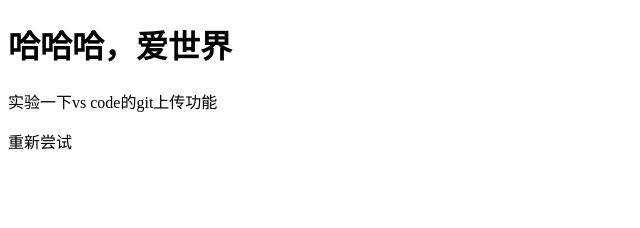
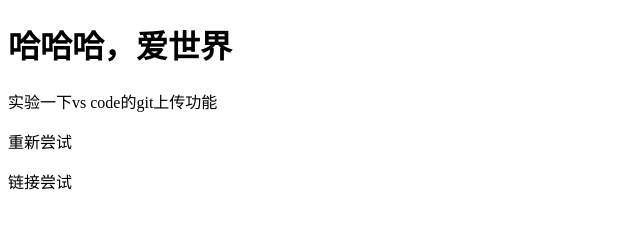
Before and after one commit to 23423434234/-, a plain HTML site: page index.html in a window 1280 px wide. Shown: the whole page, without its empty margins (0-640 px from the left). Drawn offline with Linux system fonts and the light colour scheme.

Commit message:
在index.html中添加链接尝试段落

```diff
--- a/index.html
+++ b/index.html
@@ -9,5 +9,6 @@
     <h1>哈哈哈，爱世界</h1>
      <p>实验一下vs code的git上传功能</p>
      <p>重新尝试</p>
+     <p>链接尝试</p>
 </body>
 </html>
```
